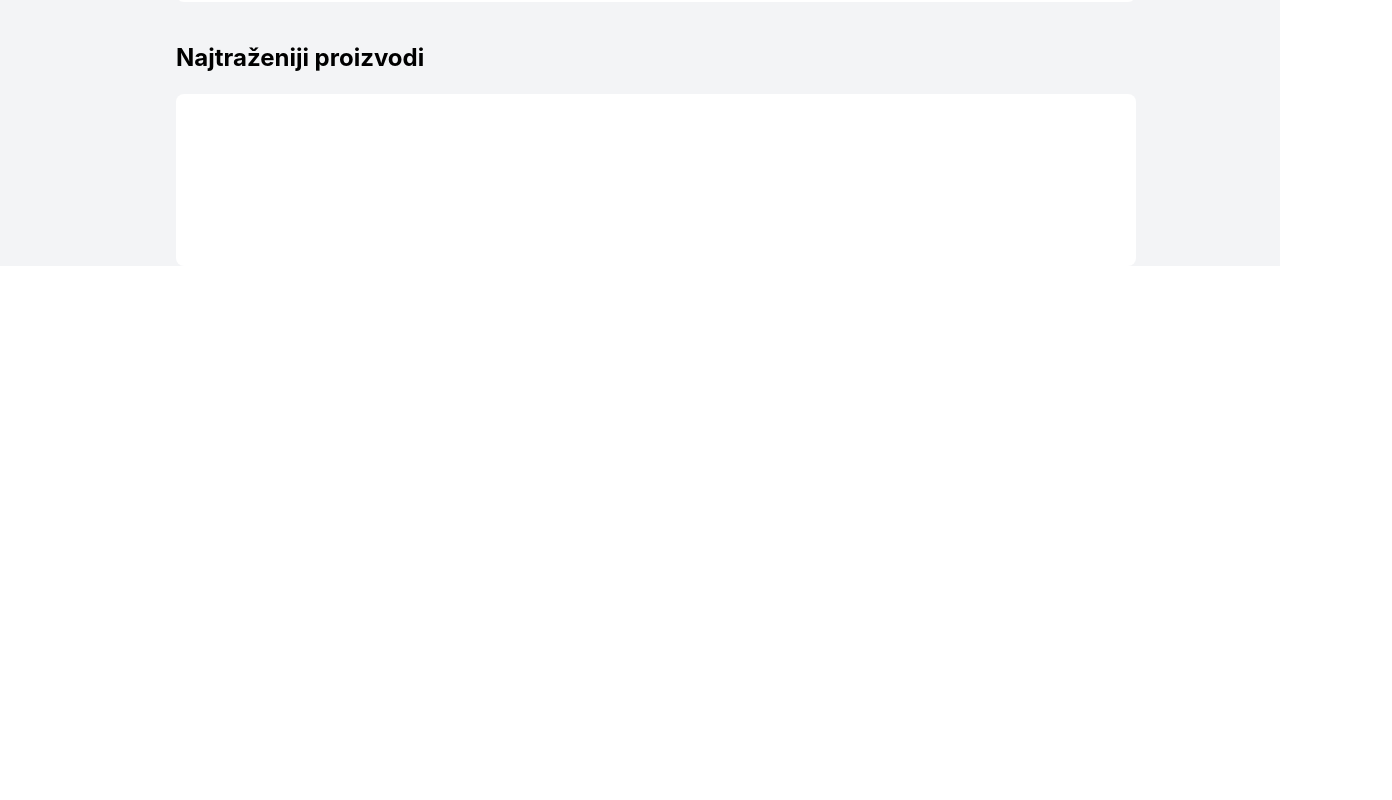
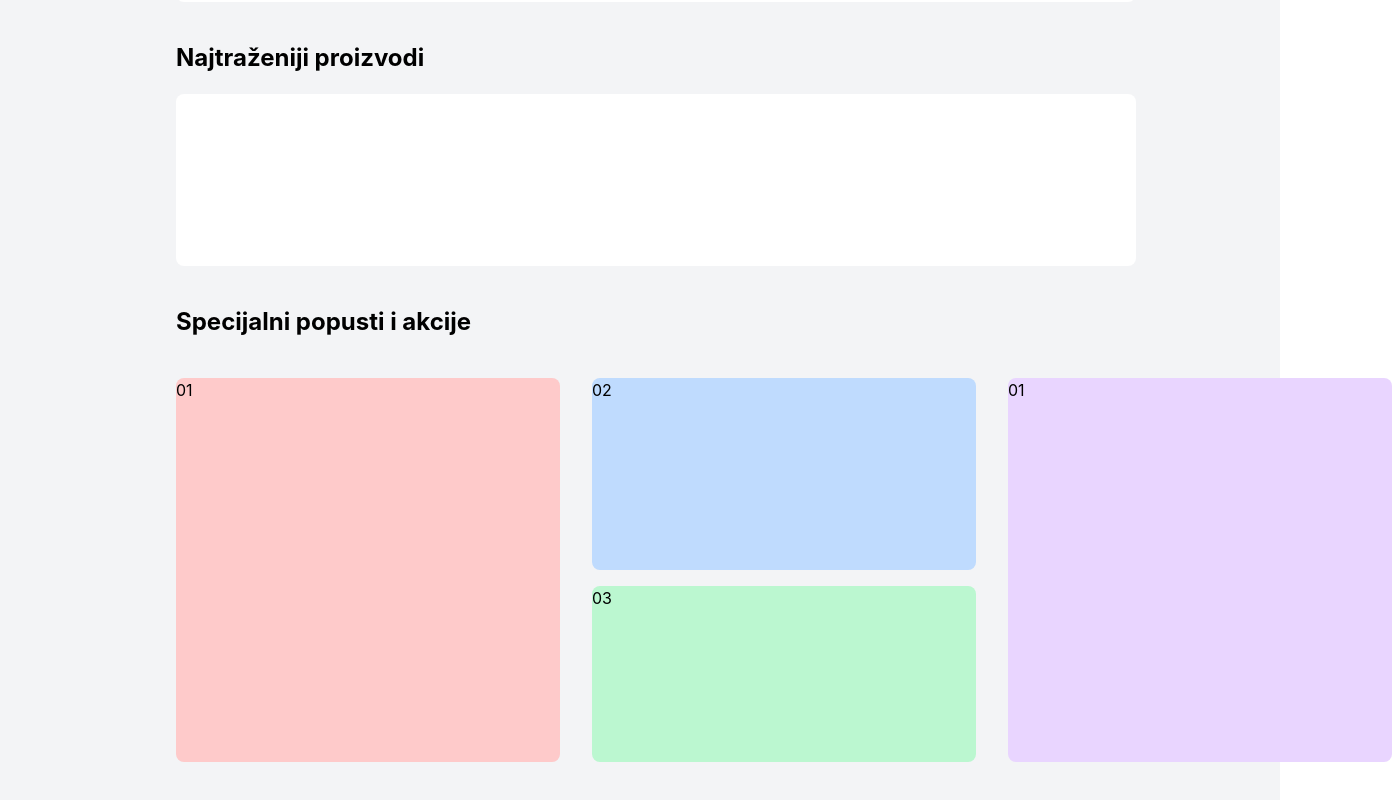
Before and after one commit to migrutin/moj-projekat, a React (Create React App) app: page / in a window 1280 px wide. Shown: the part 734-1534 px from the top of the page, 1392 px wide, since content can reach past the window. Before the commit the page ends 1000 px from the top, so only its background shows below. Built offline with nearby package versions, Linux system fonts and the light colour scheme.

Commit message:
Specijalni popusti i akcije

```diff
--- a/src/components/BodyPart.tsx
+++ b/src/components/BodyPart.tsx
@@ -40,7 +40,7 @@
             </div>
 
 
-        {/* Akicije, popusti, isporuka - section */}
+            {/* Akicije, popusti, isporuka - section */}
 
             <div className='bg-white rounded-lg h-28 w-3/4 mt-10 ml-44
             pt-auto flex  justify-between px-10 py-2'>
@@ -93,7 +93,7 @@
             </div>
 
 
-                {/* Najtrazeniji proizvodi */}
+            {/* Najtrazeniji proizvodi */}
             <div className='bg-transparent rounded-lg h-56 w-3/4 mt-10 ml-44
             pt-auto flex  justify-between flex-col '>
 
@@ -102,7 +102,19 @@
 
             </div>
 
+            {/* Specijalni popusti i akcije */}
 
+            <div className='flex-col'>
+            <h1 className='font-bold text-2xl ml-44 mt-10'>Specijalni popusti i akcije</h1>
+            <div className="grid grid-rows-3 grid-flow-col gap-4 w-3/4 mx-44 my-10 space-x-4">
+                <div className="rounded-lg h-96 w-96  bg-red-200 row-span-3  ">01</div>
+                <div className="rounded-lg h-48 w-96 bg-blue-200 col-span-2 ">02</div>
+                <div className="rounded-lg h-44 w-96 bg-green-200 row-span-2 col-span-2 ">03</div>
+                <div className="rounded-lg h-96 w-96 bg-purple-200 row-span-3 ">01</div>
+            </div>
+
+
+            </div>
 
 
 
```
